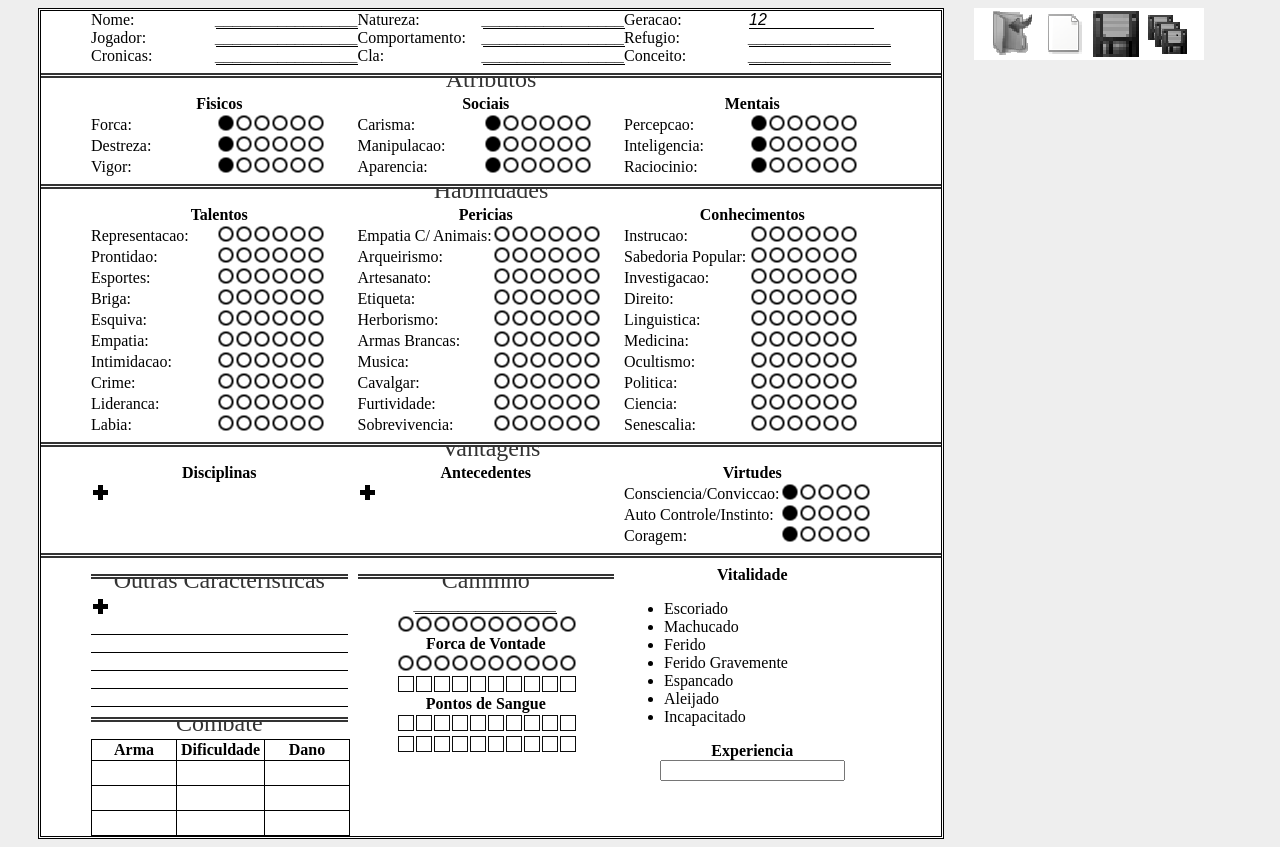
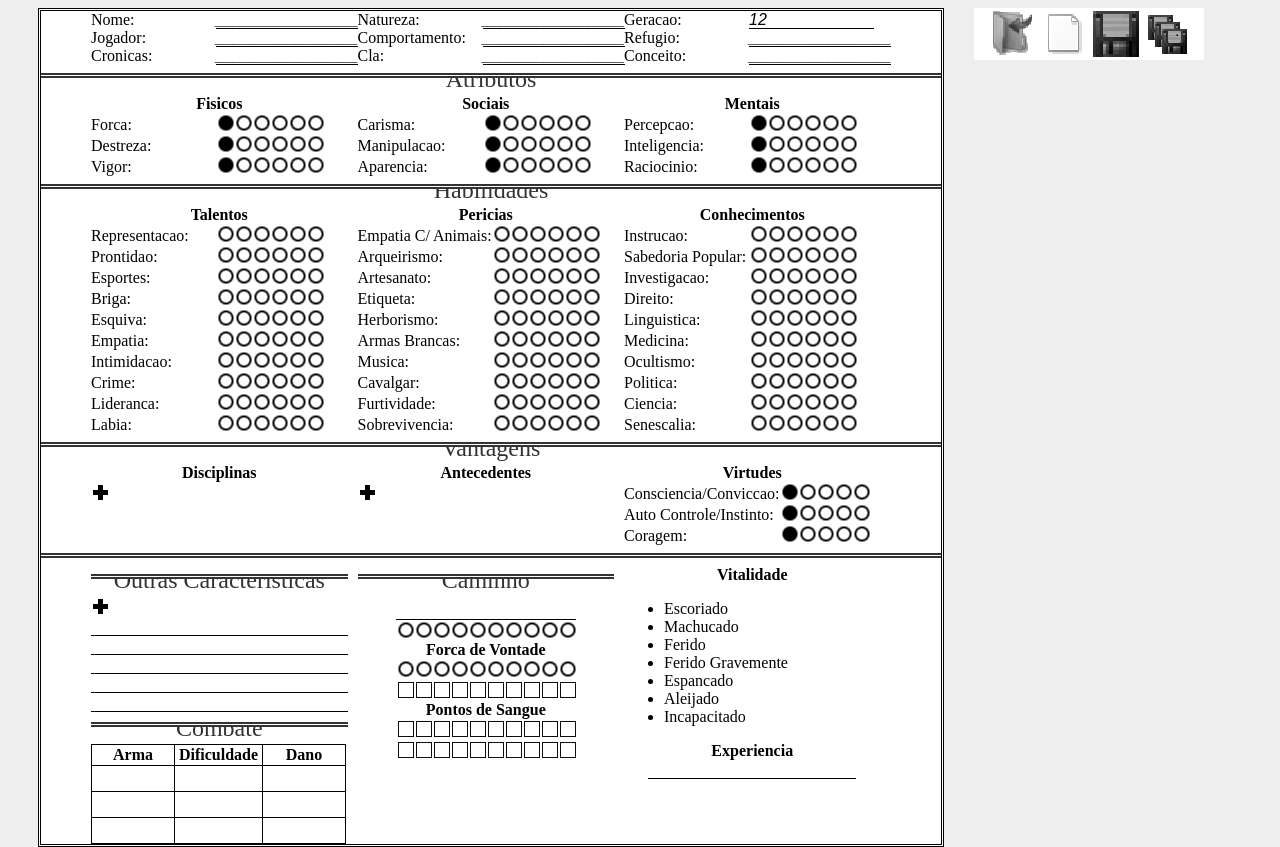
Before and after one commit to jsanchesleao/vampireSheets, a website: page index.html in a window 1280 px wide. Both pictures are taken after a click on the button "Load File". Drawn offline with Linux system fonts and the light colour scheme.

Commit message:
upando css

```diff
--- a/css/vampire.css
+++ b/css/vampire.css
@@ -1,6 +1,27 @@
 body{
     background-color: #EEE;
 }
+
+.transparent-input{
+    margin: 2px 0 -2px 0;
+    width:85px;
+    display:inline-block;
+    overflow:hidden;
+    position:relative;
+    background:#fff;
+}
+    .transparent-input  select{
+        width:100px!important;
+        font-size:16px;
+        font-style:italic;
+        background:none;
+        border:none;
+        margin:0;
+        padding:0;
+        position:relative; z-index:2;
+        outline:none;
+        cursor: pointer;
+    }
 
 #control-tab{
     width: 230px;
@@ -24,6 +45,17 @@ body{
     font-size: 20px;
     margin: auto;
     text-align: center;
+}
+
+#character-sheet input{
+    padding:0;
+    margin:0;
+    font-size:16px;
+    font-style:italic;
+    border:none;
+    border-bottom: 1px solid black;
+    outline:none;
+    background:transparent;
 }
 
 #character-sheet h2{
@@ -122,39 +154,18 @@ body{
     border-bottom: 1px solid black;
 }
 
-.text-input input{
-    padding:0;
-    margin:0;
-    font-size:16px;
-    font-style:italic;
-    border:none;
-    outline:none;
-    background:transparent;
-}
-
-.selectTransform{
-    width:85px;
-    display:inline-block;
-    overflow:hidden;
-    position:relative;
-    background:#fff;
-}
-    .selectTransform .text-input select{
-        width:100px!important;
-        background:none;
-        border:none;
-        margin:0;
-        padding:0;
-        position:relative; z-index:2;
-        outline:none;
-    }
-
 #outras-caracteristicas .text-input-placeholder{
     width: 100%;
 }
 
-#caminho, #caminho .text-input, #forcaDeVontade, #sangue, #experiencia{
+#caminho, #forcaDeVontade, #sangue, #experiencia{
     text-align: center;
+}
+
+#caminho .nome-caminho{
+    border-bottom: 1px solid black;
+    width: 70%;
+    margin: auto;
 }
 
 #combate .text-input{
@@ -167,6 +178,7 @@ body{
 
 #combate input, #combate select{
     width: 80px;
+    border: none;
 }
 
 #combate table{
--- a/index.html
+++ b/index.html
@@ -26,7 +26,7 @@
     <script type="text/javascript" src="/vampireSheets/js/directives/jsonFile.js"></script>
     <script type="text/javascript" src="/vampireSheets/js/directives/hideBox.js"></script>
     <script type="text/javascript" src="/vampireSheets/js/directives/bulleted.js"></script>
-    <script type="text/javascript" src="/vampireSheets/js/directives/hideBoxContainer.js"></script>
+    <script type="text/javascript" src="/vampireSheets/js/directives/transparentSelect.js"></script>
     <script type="text/javascript" src="/vampireSheets/js/controllers/loadFileController.js"></script>
     <script type="text/javascript" src="/vampireSheets/js/controllers/sheetController.js"></script>
 </body>
--- a/js/directives/hideBoxContainer.js
+++ /dev/null
@@ -1,12 +0,0 @@
-app.directive('hideBoxContainer', function(){
-    return {
-        restrict: 'A',
-        link: function(scope, elem, attrs){
-            elem.bind('click', function(){
-                elem.find('input').show().focus();
-                elem.find('select').show().focus();
-                elem.find('.text-input-placeholder').hide();
-            })
-        }
-    }
-})
--- /dev/null
+++ b/js/directives/transparentSelect.js
@@ -0,0 +1,8 @@
+app.directive('transparentSelect', function(){
+    return {
+        restrict: 'A',
+        link: function(scope, elem, attrs){
+            elem.wrap('<div class="transparent-input"></div>');
+        }
+    }
+})
--- a/views/sheet.html
+++ b/views/sheet.html
@@ -298,8 +298,8 @@
                 <hr class="with-text" id="divisor-outras-caracteristicas">
                 <section id="outras-caracteristicas">
                     <button ng-click="addTrait()" class="icon icon-plus"></button>
-                    <div hide-box-container ng-repeat="trait in sheet.outrasCaracteristicas track by $index">
-                        <input hide-box type="text" id="nome" ng-model="sheet.outrasCaracteristicas[$index]" ng-blur="removeTrait($index)">
+                    <div ng-repeat="trait in sheet.outrasCaracteristicas track by $index">
+                        <input type="text" id="nome" ng-model="sheet.outrasCaracteristicas[$index]" ng-blur="removeTrait($index)">
                     </div>
                 </section>
                 <hr class="with-text" id="divisor-combate">
@@ -314,14 +314,12 @@
                         </thead>
                         <tbody>
                             <tr ng-repeat="arma in sheet.armas track by $index">
-                                <td hide-box-container>
-                                    <input hide-box type="text" ng-model="sheet.armas[$index].nome">
+                                <td>
+                                    <input type="text" ng-model="sheet.armas[$index].nome">
                                 </td>
-                                <td hide-box-container>
+                                <td>
 
-                                <div class="selectTransform">
-
-                                    <select hide-box ng-model="sheet.armas[$index].dificuldade">
+                                    <select transparent-select ng-model="sheet.armas[$index].dificuldade">
                                         <option value="2">2</option>
                                         <option value="3">3</option>
                                         <option value="4">4</option>
@@ -333,11 +331,9 @@
                                         <option value="10">10</option>
                                     </select>
 
-                                </div>
-
                                 </td>
-                                <td hide-box-container>
-                                    <input hide-box type="text" ng-model="sheet.armas[$index].dano">
+                                <td>
+                                    <input type="text" ng-model="sheet.armas[$index].dano">
                                 </td>
                             </tr>
                         </tbody>
@@ -347,8 +343,8 @@
             <div class="col" id="col2">
                 <hr class="with-text" id="divisor-caminho">
                 <section id="caminho">
-                    <div>
-                        <select hide-box when-empty="________________" type="text" ng-model="nomeCaminho" ng-change="selecionarCaminho()">
+                    <div class="nome-caminho">
+                        <select transparent-select type="text" ng-model="nomeCaminho" ng-change="selecionarCaminho()">
                             <option ng-repeat="caminho in caminhos" value="{{caminho.nome}}">{{caminho.nome}}</option>
                         </select>
                     </div>
```
Also changed, not shown: index-dev.html (+1 -1 lines).
